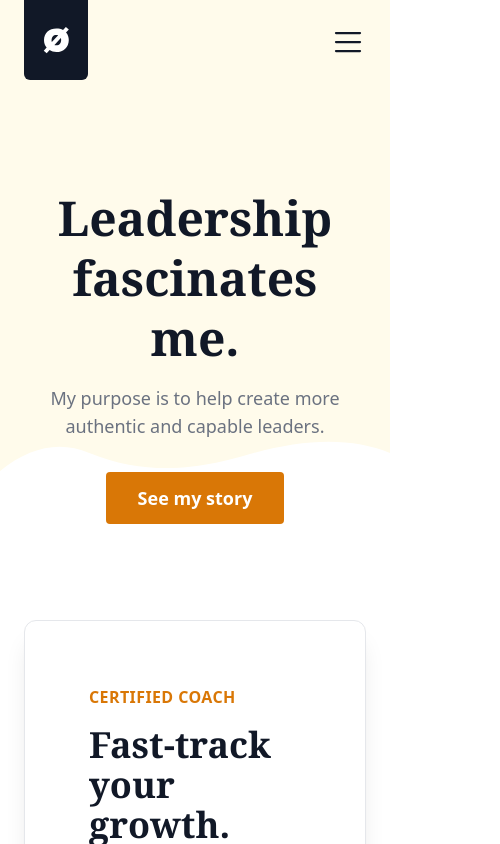
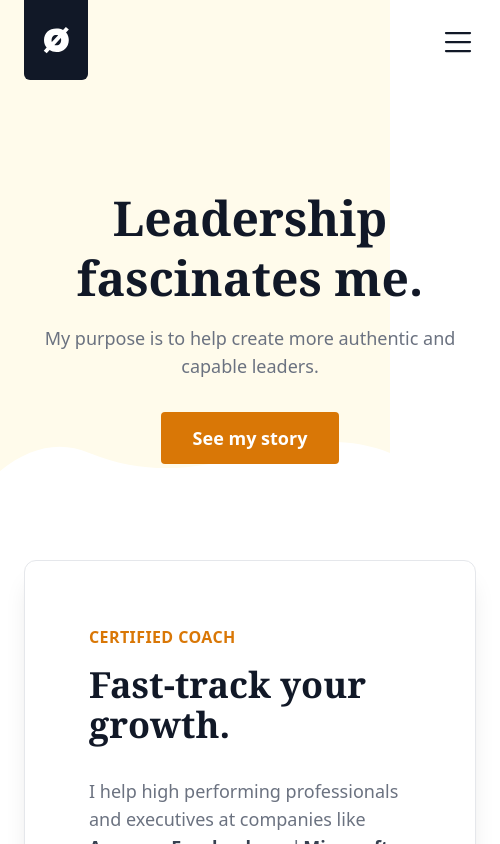
Before and after one commit to JeredOdegard/personal-site, a Next.js app: page /alt in a window 390 px wide. Shown: the top 844 px of the page, 500 px wide, since content can reach past the window. Built offline with nearby package versions, Linux system fonts and the light colour scheme.

Commit message:
Updated max-width to 500px.

```diff
--- a/pages/alt.js
+++ b/pages/alt.js
@@ -84,7 +84,7 @@ function Blog() {
         {/* Navbar - End */}
 
         {/* Hero */}
-        <div className="mt-32 mb-24 sm:mb-32 md:mb-48 lg:mb-52 text-center mx-auto max-w-lg md:max-w-none">
+        <div className="mt-32 mb-24 sm:mb-32 md:mb-48 lg:mb-52 text-center mx-auto md:max-w-none">
           <h1 className="text-5xl lg:text-6xl xl:text-7xl text-gray-900 font-bold font-serif leading-tight">Leadership fascinates me.</h1>
           <p className="text-gray-500 text-lg md:text-xl md:text-2xl max-w-screen-lg mt-4 mx-auto">My purpose is to help create more authentic and capable leaders.</p>
           <a href="/about">
--- a/tailwind.config.js
+++ b/tailwind.config.js
@@ -4,7 +4,7 @@ module.exports = {
   theme: {
     extend: {
     	minWidth: {
-    		'sm': '375px'
+    		'sm': '500px'
     	},
     	boxShadow: {
         'dark': '0 15px 50px 10px rgba(0, 0, 0, 0.35)'
```
